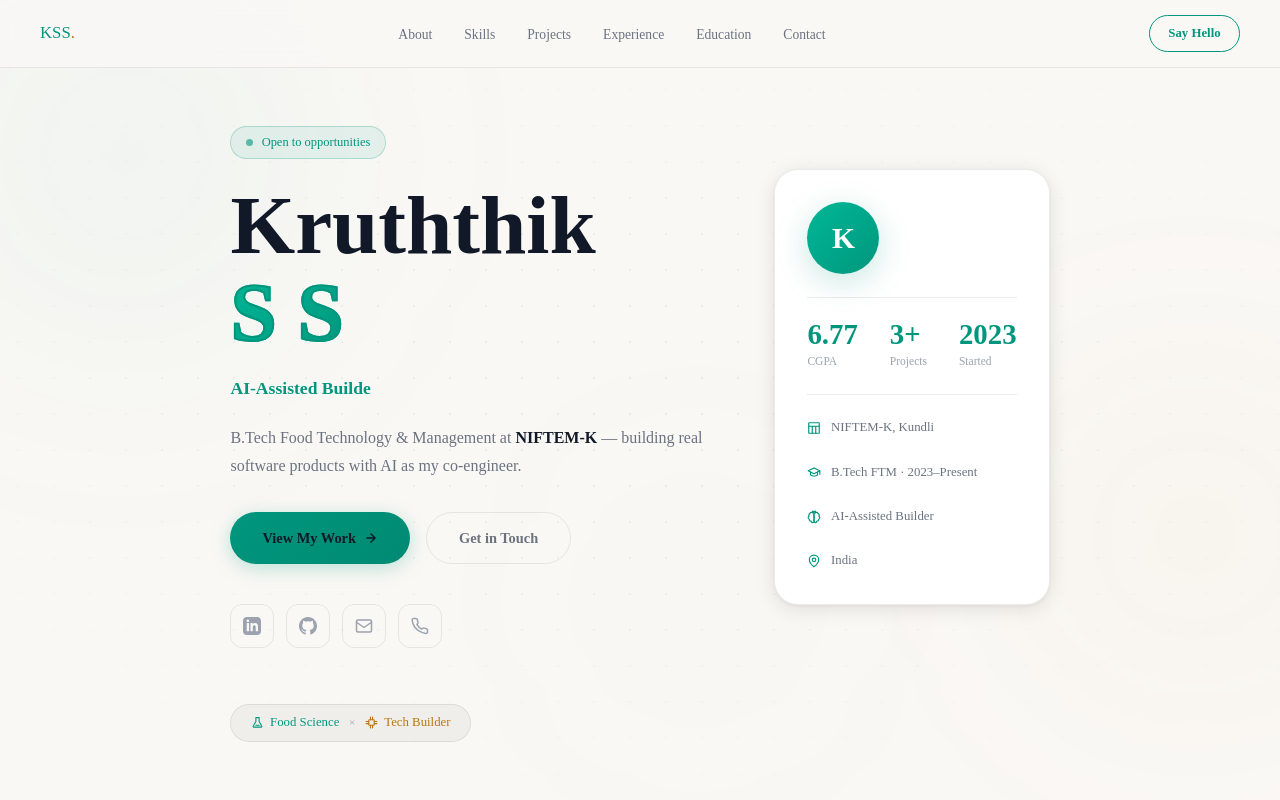
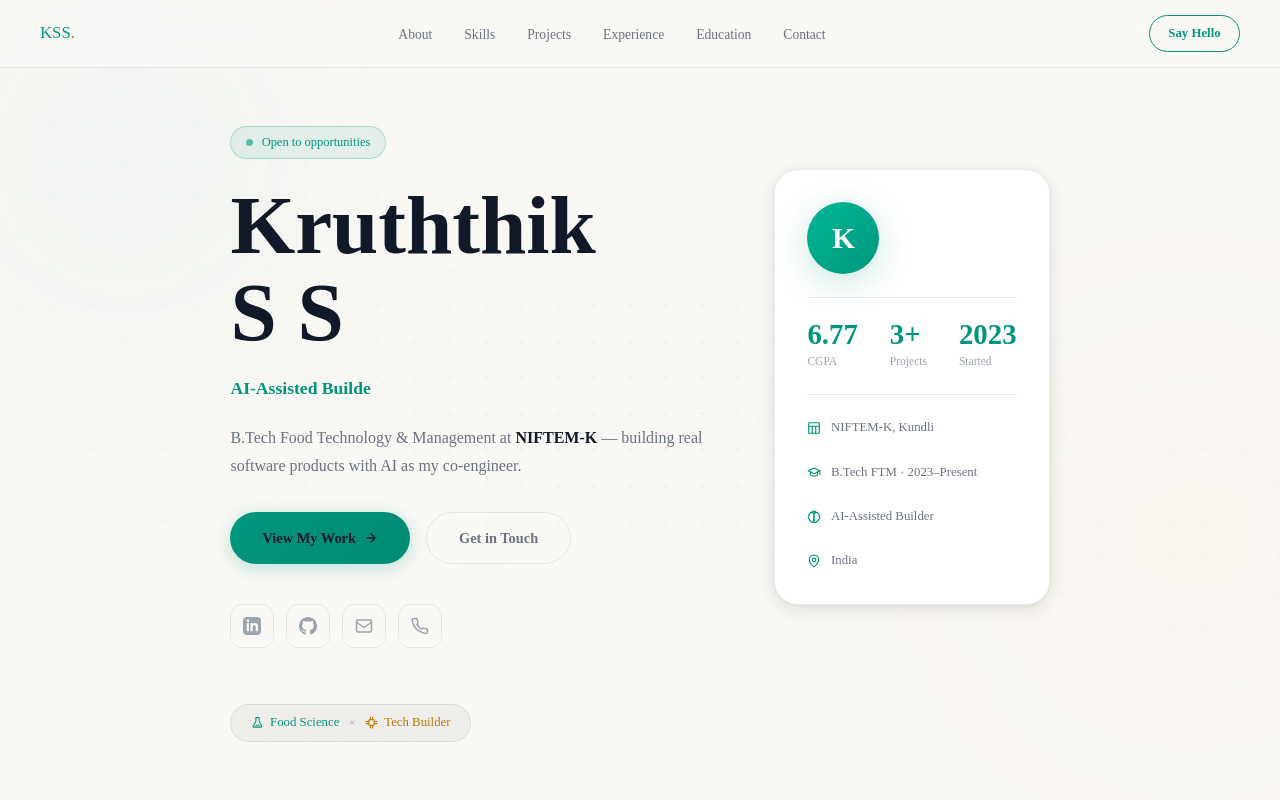
Before and after one commit to krugren/Portfolio, a Next.js app: page / in a window 1280 px wide. Shown: the top 800 px of the page. Built offline with nearby package versions, Linux system fonts and the light colour scheme; a web font is replaced by a local one.

Commit message:
fix: hero name 'S S' color -> black (#111827)

```diff
--- a/components/Hero.module.css
+++ b/components/Hero.module.css
@@ -25,12 +25,7 @@
   font-size: clamp(3rem, 6.5vw, 5.2rem);
   font-weight: 700; line-height: 1.05; margin-bottom: 1rem;
 }
-.outline {
-  color: transparent; -webkit-text-stroke: 2px var(--teal);
-  background: linear-gradient(135deg, #00b896 0%, #00967d 100%);
-  -webkit-background-clip: text; -webkit-text-fill-color: transparent;
-  background-clip: text;
-}
+.outline { color: #111827; }
 
 .typeRow { display: flex; align-items: center; gap: 0; margin-bottom: 1.2rem; min-height: 1.8rem; }
 .typed  { font-size: 1.1rem; font-weight: 600; color: var(--teal); font-family: var(--font-code); }
```
